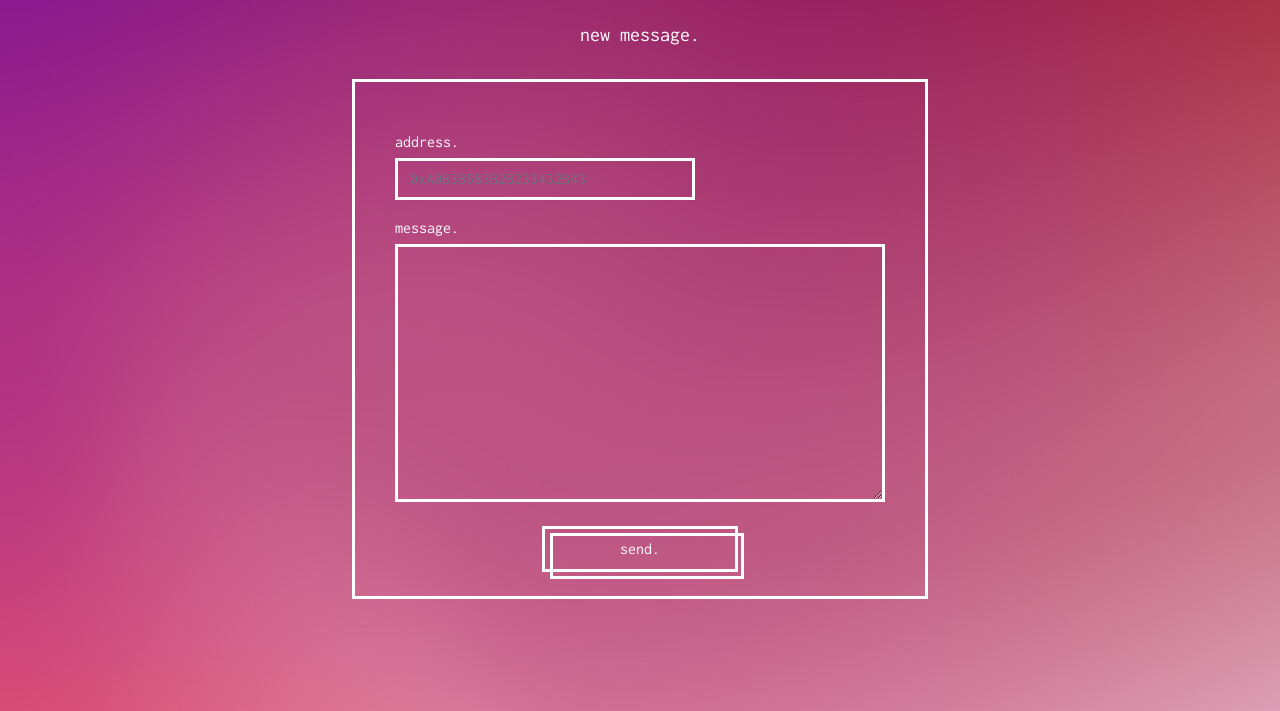
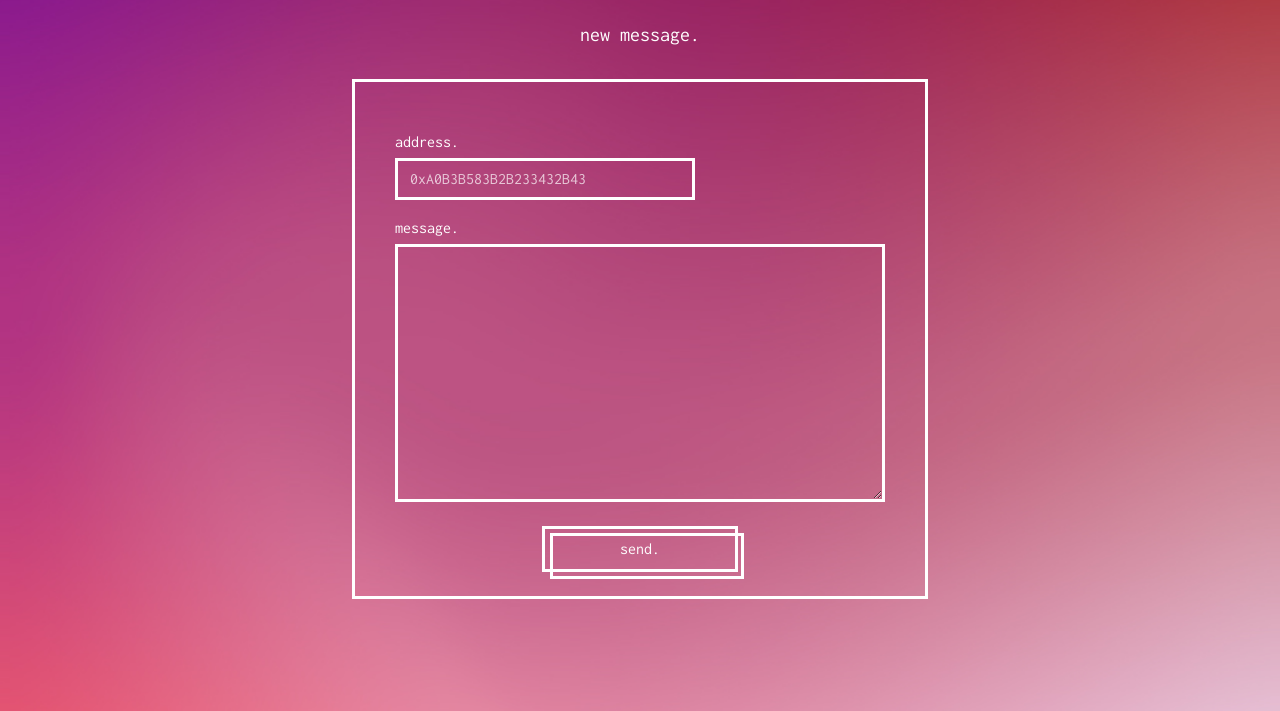
Before and after one commit to fibeep/Auction-Board, a website built with webpack: page app/index.html in a window 1280 px wide. Shown: the part 89-800 px from the top of the page. Built offline with nearby package versions, Linux system fonts and the light colour scheme; what web3 would draw is missing.

Commit message:
Css fixes

```diff
--- a/app/styles/index.css
+++ b/app/styles/index.css
@@ -3,6 +3,8 @@ body{
   background: url('./background.png');
   font-family: Inconsolata;
   color: #fff;
+  background-size: cover;
+  outline: none !important;
 }
 
 a{
@@ -48,3 +50,15 @@ form .btn:before {
   bottom: -10px;
   border: 3px solid #fff;
 }
+
+input {
+  color: white !important;
+}
+
+form, .form-control, input:focus, input:focus-visible, input::before, input::after {
+  outline: none !important;
+}
+
+input::placeholder {
+  color: rgba(255, 255, 255, 0.7) !important;
+}
```
